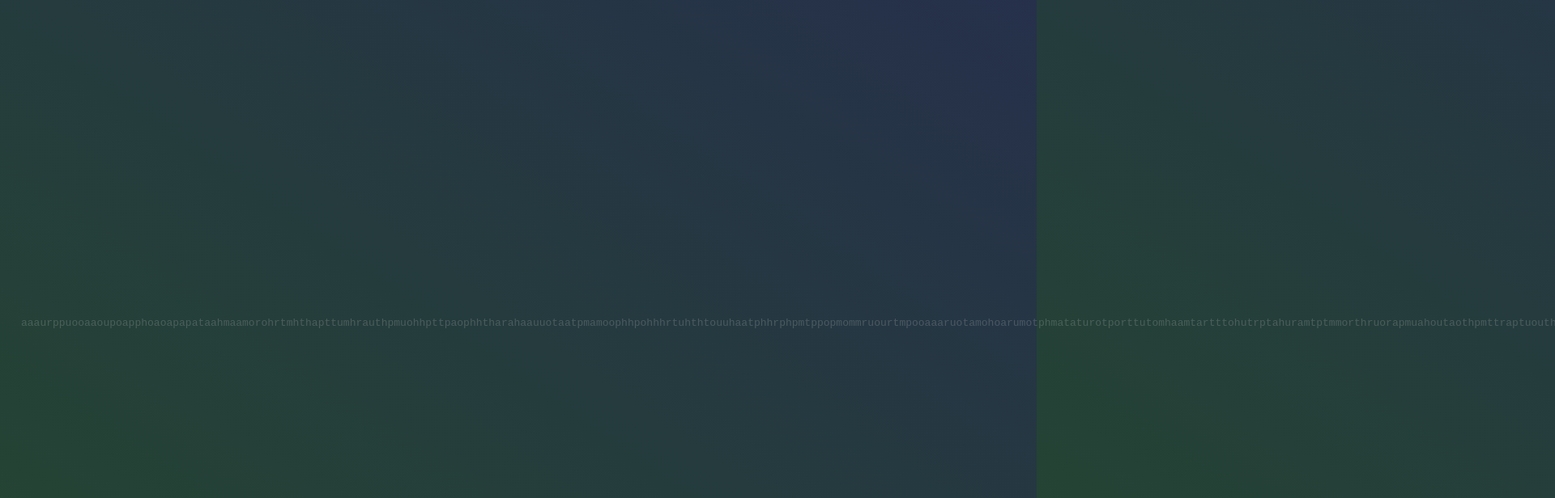
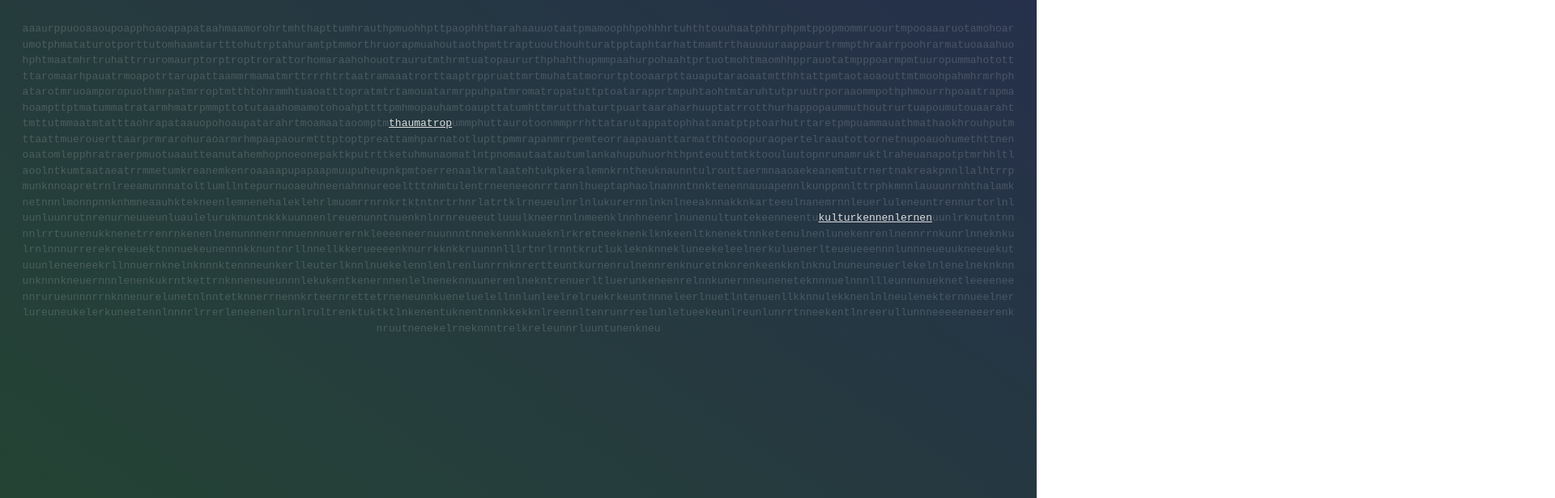
Before and after one commit to throni3git/hallo, a Svelte app: page / in a window 1280 px wide. Shown: the top 616 px of the page at 81% size, 1920 px wide, since content can reach past the window. Built offline with nearby package versions, Linux system fonts and the light colour scheme.

Commit message:
app.css: fix app size

```diff
--- a/src/app.css
+++ b/src/app.css
@@ -39,6 +39,8 @@ body {
 
 #app {
   /* max-width: 1280px; */
+  width: 100%;
+  height: 100%;
   margin: 0 auto;
   padding: 2rem;
   text-align: center;
```
